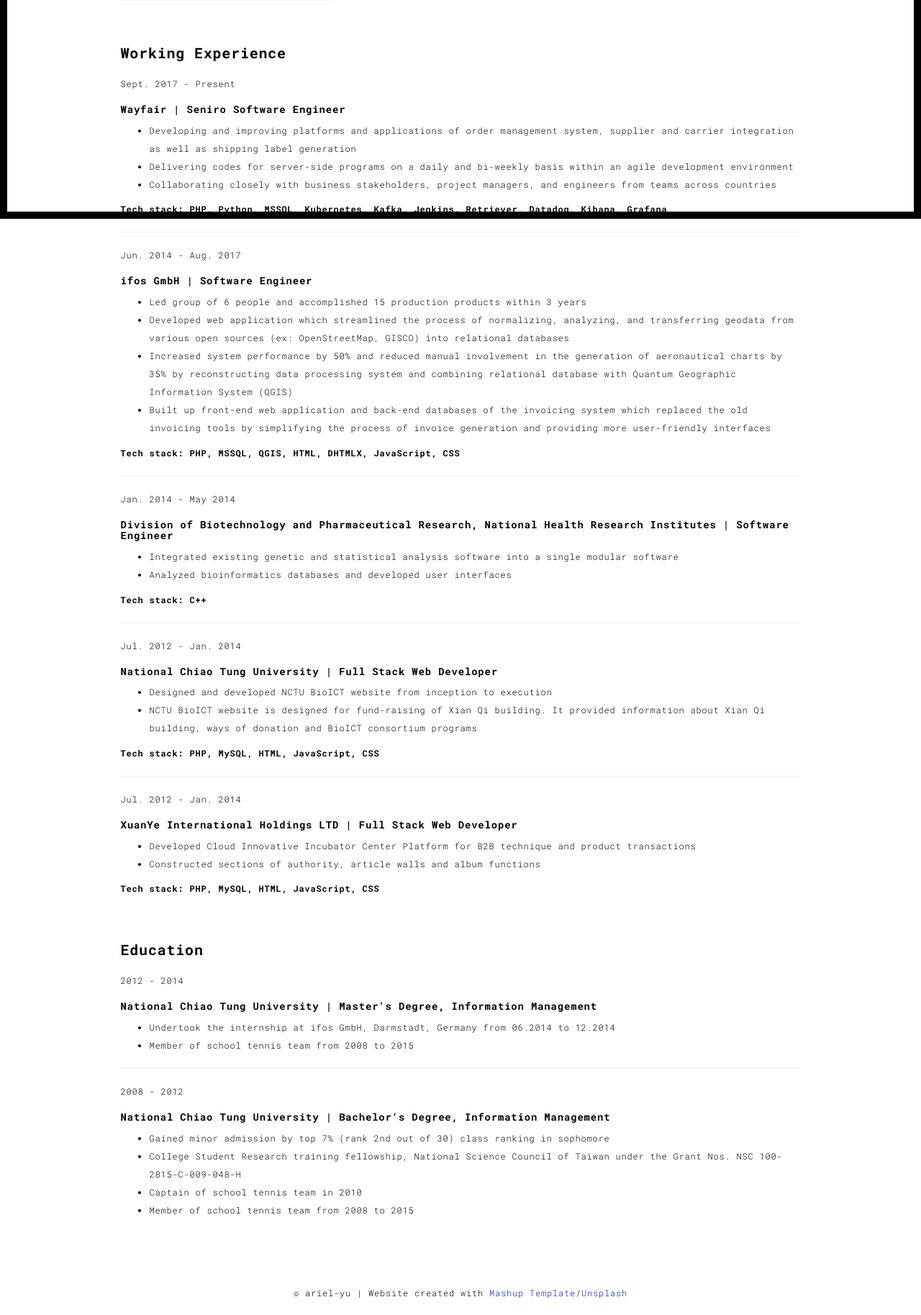
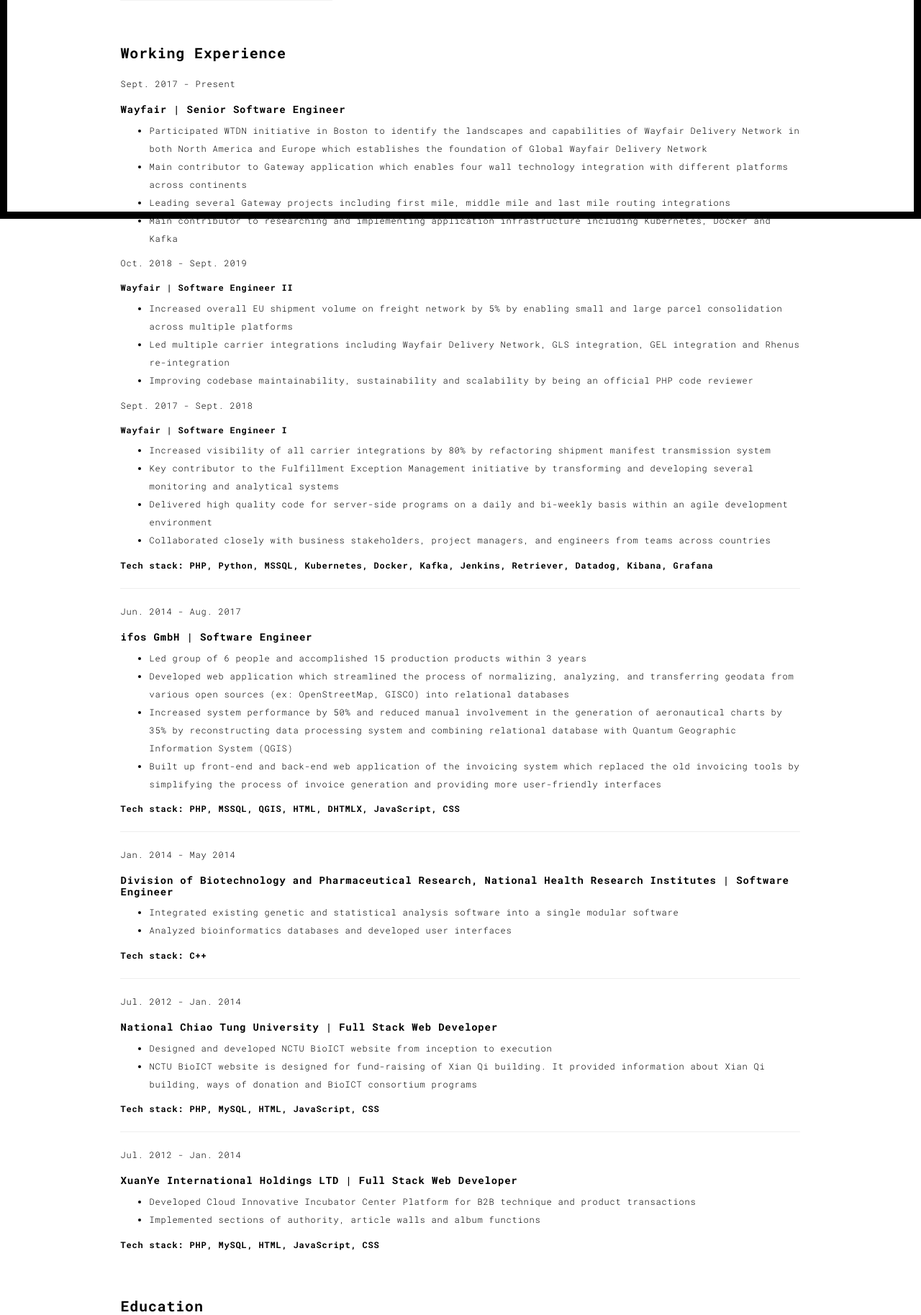
Before and after one commit to Ariel-Yu/ariel-portfolio, a Flask app: page /about in a window 1280 px wide. Shown: the part 496-2323 px from the top of the page at 72% size. Before the commit the page ends 2300 px from the top, so only its background shows below. Run offline with Flask 2, Linux system fonts and the light colour scheme; some libraries are stand-ins or nearby versions.

Commit message:
Update about me information

```diff
--- a/templates/about.html
+++ b/templates/about.html
@@ -72,13 +72,29 @@
                   <h3>&nbsp;</h3>
                   <h3>Working Experience</h3>
                   <p>Sept. 2017 - Present</p>
-                  <h4>Wayfair | Seniro Software Engineer </h4>
+                  <h4>Wayfair | Senior Software Engineer </h4>
                   <ul>
-                    <li>Developing and improving platforms and applications of order management system, supplier and carrier integration as well as shipping label generation</li>
-                    <li>Delivering codes for server-side programs on a daily and bi-weekly basis within an agile development environment</li>
-                    <li>Collaborating closely with business stakeholders, project managers, and engineers from teams across countries</li>
+                    <li>Participated WTDN initiative in Boston to identify the landscapes and capabilities of Wayfair Delivery Network in both North America and Europe which establishes the foundation of Global Wayfair Delivery Network</li>
+                    <li>Main contributor to Gateway application which enables four wall technology integration with different platforms across continents</li>
+                    <li>Leading several Gateway projects including first mile, middle mile and last mile routing integrations</li>
+                    <li>Main contributor to researching and implementing application infrastructure including Kubernetes, Docker and Kafka</li>
                   </ul>
-                  <p><b>Tech stack: PHP, Python, MSSQL, Kubernetes, Kafka, Jenkins, Retriever, Datadog, Kibana, Grafana</b></p>
+                  <p>Oct. 2018 - Sept. 2019</p>
+                  <h6>Wayfair | Software Engineer II </h6>
+                  <ul>
+                    <li>Increased overall EU shipment volume on freight network by 5% by enabling small and large parcel consolidation across multiple platforms</li>
+                    <li>Led multiple carrier integrations including Wayfair Delivery Network, GLS integration, GEL integration and Rhenus re-integration</li>
+                    <li>Improving codebase maintainability, sustainability and scalability by being an official PHP code reviewer</li>
+                  </ul>
+                  <p>Sept. 2017 - Sept. 2018</p>
+                  <h6>Wayfair | Software Engineer I </h6>
+                  <ul>
+                    <li>Increased visibility of all carrier integrations by 80% by refactoring shipment manifest transmission system</li>
+                    <li>Key contributor to the Fulfillment Exception Management initiative by transforming and developing several monitoring and analytical systems</li>
+                    <li>Delivered high quality code for server-side programs on a daily and bi-weekly basis within an agile development environment</li>
+                    <li>Collaborated closely with business stakeholders, project managers, and engineers from teams across countries</li>
+                  </ul>
+                  <p><b>Tech stack: PHP, Python, MSSQL, Kubernetes, Docker, Kafka, Jenkins, Retriever, Datadog, Kibana, Grafana</b></p>
 
                   <hr>
                   <p>Jun. 2014 - Aug. 2017</p>
@@ -87,7 +103,7 @@
                     <li>Led group of 6 people and accomplished 15 production products within 3 years</li>
                     <li>Developed web application which streamlined the process of normalizing, analyzing, and transferring geodata from various open sources (ex: OpenStreetMap, GISCO) into relational databases</li>
                     <li>Increased system performance by 50% and reduced manual involvement in the generation of aeronautical charts by 35% by reconstructing data processing system and combining relational database with Quantum Geographic Information System (QGIS)</li>
-                    <li>Built up front-end web application and back-end databases of the invoicing system which replaced the old invoicing tools by simplifying the process of invoice generation and providing more user-friendly interfaces</li>
+                    <li>Built up front-end and back-end web application of the invoicing system which replaced the old invoicing tools by simplifying the process of invoice generation and providing more user-friendly interfaces</li>
                   </ul>
                   <p><b>Tech stack: PHP, MSSQL, QGIS, HTML, DHTMLX, JavaScript, CSS</b></p>
 
@@ -114,7 +130,7 @@
                   <h4>XuanYe International Holdings LTD | Full Stack Web Developer </h4>
                   <ul>
                     <li>Developed Cloud Innovative Incubator Center Platform for B2B technique and product transactions</li>
-                    <li>Constructed sections of authority, article walls and album functions</li>
+                    <li>Implemented sections of authority, article walls and album functions</li>
                   </ul>
                   <p><b>Tech stack: PHP, MySQL, HTML, JavaScript, CSS</b></p>
 
```
